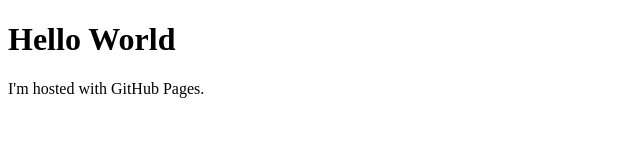
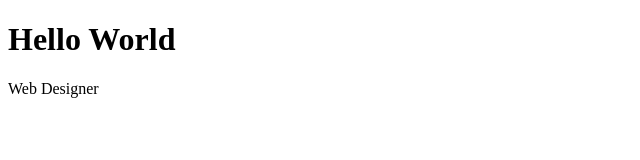
Before and after one commit to agtoaaa/agtoaaa.github.io, a plain HTML site: page index.html in a window 1280 px wide. Shown: the whole page, without its empty margins (0-640 px from the left). Drawn offline with Linux system fonts and the light colour scheme.

Commit message:
second test
test

```diff
--- a/index.html
+++ b/index.html
@@ -2,6 +2,6 @@
 <html>
 <body>
 <h1>Hello World</h1>
-<p>I'm hosted with GitHub Pages.</p>
+<p>Web Designer</p>
 </body>
 </html>
```
